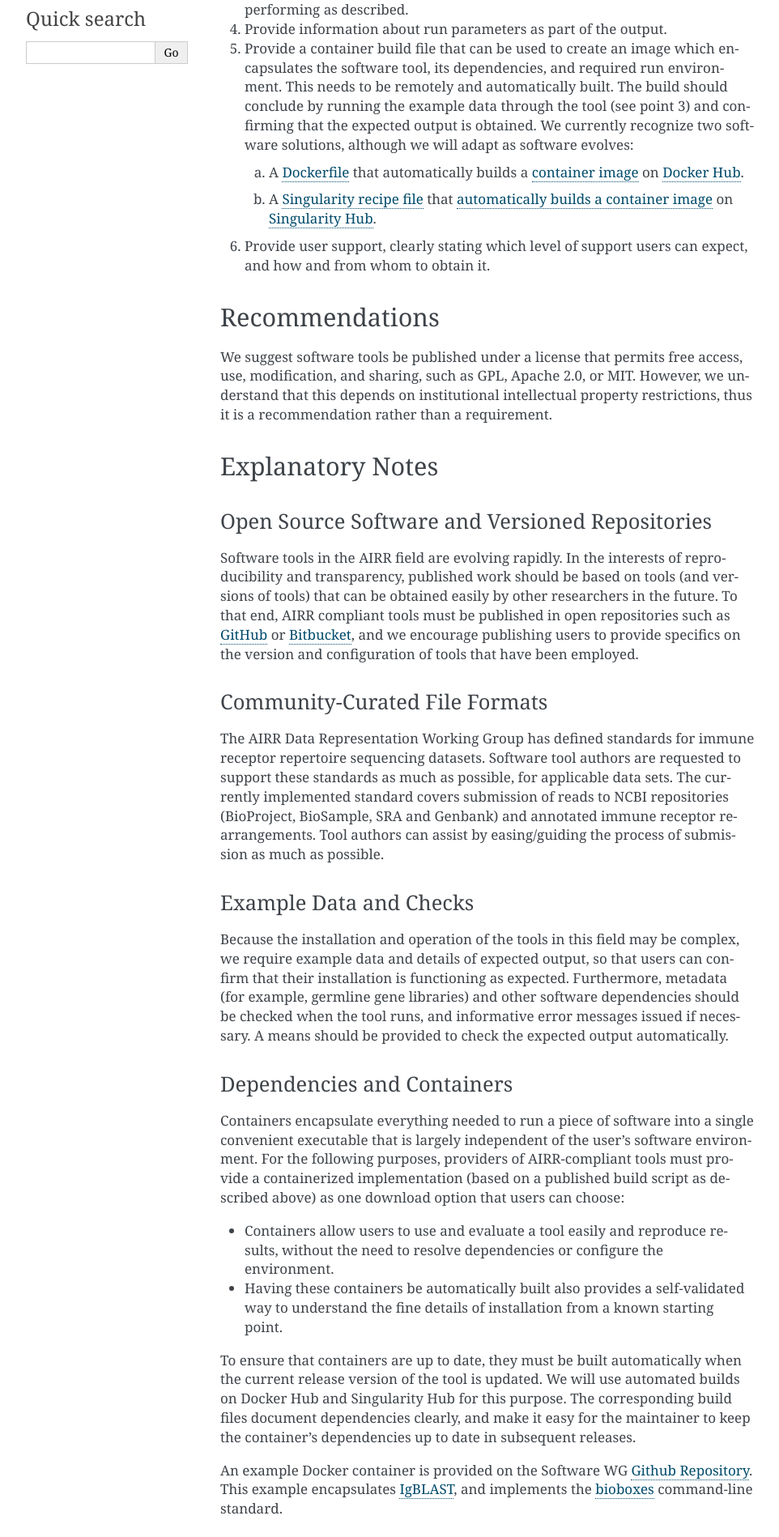
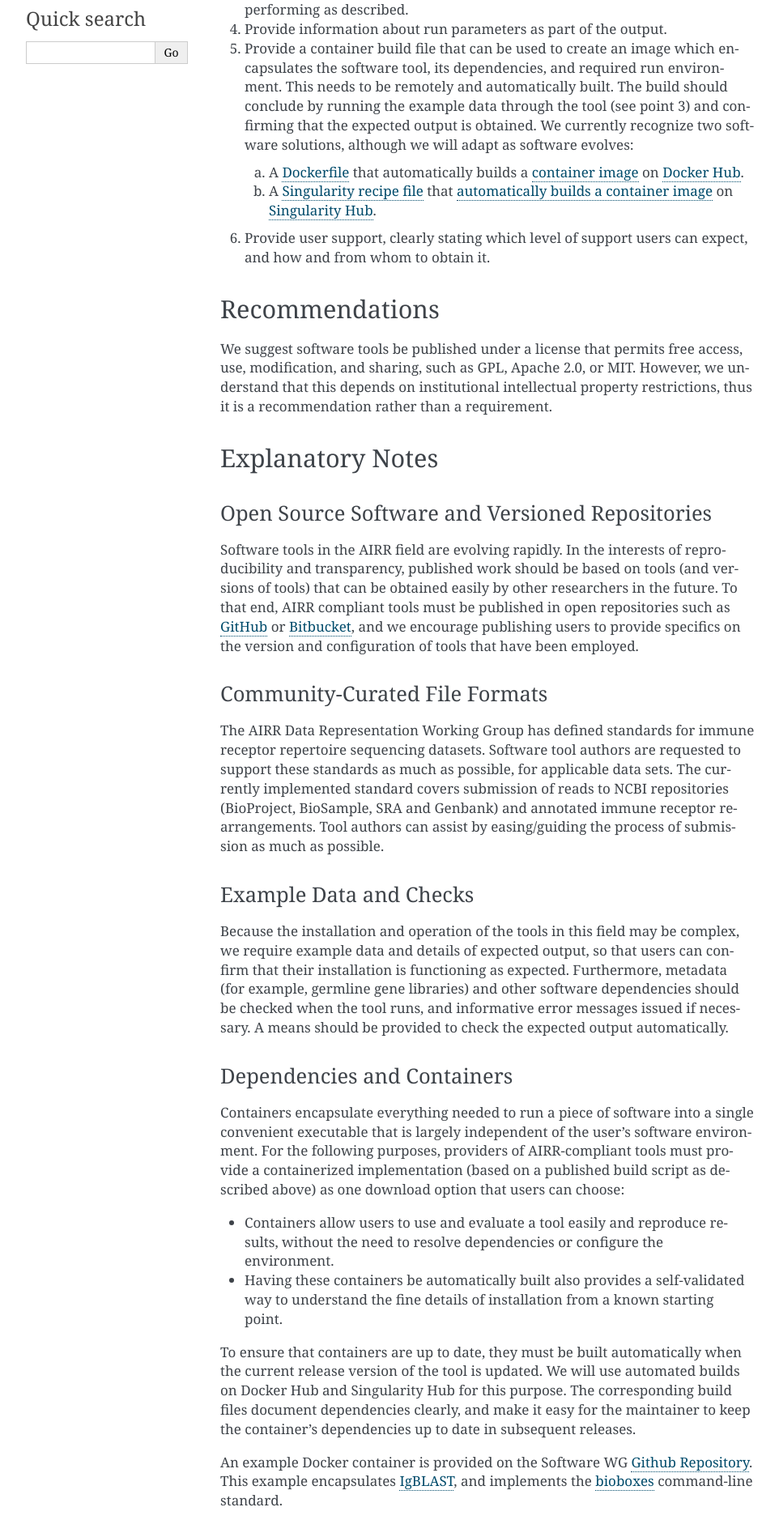
Before and after one commit to airr-community/airr-standards, a Sphinx documentation site: the page built from docs/swtools/airr_swtools_standard.rst, in a window 1280 px wide. Shown: the part 806-2704 px from the top of the page at 81% size, without its empty margins (148-1110 px from the left). Built offline with Sphinx 7.4.7, drawn with Linux system fonts in a browser that asks for light colours; pages that are not in the unit, such as notebooks, are missing from menus.

Commit message:
Fix formatting

```diff
--- a/docs/swtools/airr_swtools_standard.rst
+++ b/docs/swtools/airr_swtools_standard.rst
@@ -51,14 +51,13 @@ Tools must:
 
    a. A `Dockerfile`_ that automatically builds a `container
       image`_ on `Docker Hub`_.
+   b. A `Singularity recipe file`_ that `automatically builds a container image`_
+      on `Singularity Hub`_.
+
 
 .. _`Dockerfile`: https://docs.docker.com/engine/reference/builder/
 .. _`container image`: https://docs.docker.com/docker-hub/builds/
 .. _`Docker Hub`: https://docs.docker.com/docker-hub/
-
-   b. A `Singularity recipe file`_ that `automatically builds a container image`_
-      on `Singularity Hub`_.
-
 .. _`Singularity recipe file`: https://www.sylabs.io/docs/
 .. _`automatically builds a container image`: https://github.com/singularityhub/singularityhub.github.io/wiki/Automated-Build
 .. _`Singularity Hub`: https://singularity-hub.org/
```
